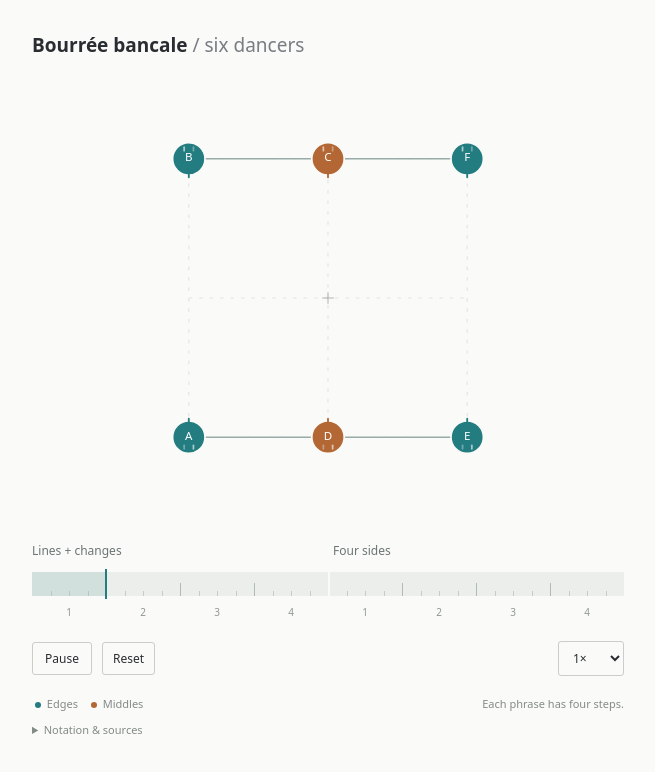
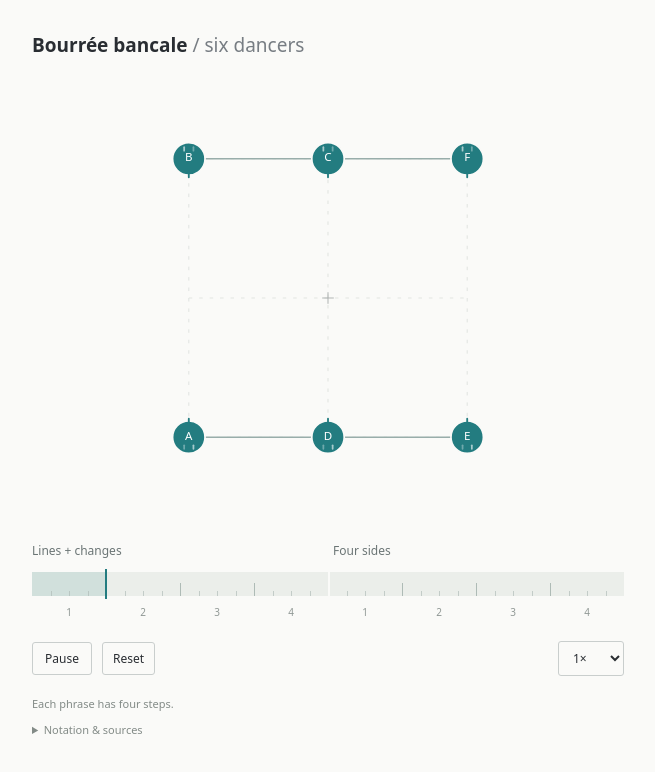
Before and after one commit to stared/balfolk-molecules, a website built with Vite: page index.html in a window 1280 px wide. Shown: the whole page, without its empty margins (312-967 px from the left). Built offline with nearby package versions, Linux system fonts and the light colour scheme.

Commit message:
Show dancer identities without fixed role colors

```diff
--- a/index.html
+++ b/index.html
@@ -30,7 +30,7 @@
         <button id="reset" type="button">Reset</button>
         <select id="speed" aria-label="Playback speed"><option value="0.5">0.5×</option><option value="1" selected>1×</option><option value="2">2×</option></select>
       </div>
-      <p class="note"><span class="key edge-key"></span> Edges <span class="key middle-key"></span> Middles <span class="timeline-key">Each phrase has four steps.</span></p>
+      <p class="note">Each phrase has four steps.</p>
       <details><summary>Notation &amp; sources</summary><p>The small tick shows facing; two marks inside each dancer suggest weight support. Paths and weight are schematic. 96 beats/min at 1×.<br><a href="https://www.folkabourk.fr/apprendre" target="_blank" rel="noreferrer">Choreography</a> · <a href="https://dansetrad.fr/fiches/fiches_pdf/Bourree_du_Berry.pdf" target="_blank" rel="noreferrer">Step reference</a></p></details>
     </main>
     <script type="module" src="/main.ts"></script>
--- a/main.ts
+++ b/main.ts
@@ -8,7 +8,7 @@ function $<T extends Element = HTMLElement>(selector: string): T {
 const scrub = $<HTMLInputElement>('#scrub');
 const speed = $<HTMLSelectElement>('#speed');
 $('#guides').innerHTML = `<path class="guide" d="M -120 -120 H 120 V 120 H -120 Z M 0 -120 V 120 M -120 0 H 120"/>`;
-$('#dancers').innerHTML = frame(0).dancers.map((d, i) => `<g class="dancer ${d.middle ? 'middle' : ''}" id="dancer-${i}"><g class="body"><circle r="14"/><path class="facing" d="M 0 -11 V -16"/><path class="support left" d="M -4 7 v 3"/><path class="support right" d="M 4 7 v 3"/></g><text text-anchor="middle" dy="2">${d.id}</text></g>`).join('');
+$('#dancers').innerHTML = frame(0).dancers.map((d, i) => `<g class="dancer" id="dancer-${i}"><g class="body"><circle r="14"/><path class="facing" d="M 0 -11 V -16"/><path class="support left" d="M -4 7 v 3"/><path class="support right" d="M 4 7 v 3"/></g><text text-anchor="middle" dy="2">${d.id}</text></g>`).join('');
 $('#sections').innerHTML = sections.map((section, i) => `<button type="button" data-section="${i}" title="${section.detail}">${section.name}</button>`).join('');
 $('#ticks').innerHTML = Array.from({ length: 31 }, (_, i) => `<i class="${(i + 1) % 16 === 0 ? 'section' : (i + 1) % 4 === 0 ? 'phrase' : 'step'}" style="left:${(i + 1) / 32 * 100}%"></i>`).join('');
 $('#phrases').innerHTML = Array.from({ length: 8 }, (_, i) => `<button type="button" data-phrase="${i}" aria-label="${itemAt(sections, i < 4 ? 0 : 1).name}, phrase ${i % 4 + 1}" title="${i < 4 ? 'Approach, change, retreat' : 'Approach, meet, pass, turn'} · four steps">${i % 4 + 1}</button>`).join('');
@@ -23,7 +23,6 @@ function render() {
     const element = itemAt(dancers, i);
     element.group.setAttribute('transform', `translate(${d.x} ${d.y})`);
     element.body.setAttribute('transform', `rotate(${d.angle})`);
-    element.group.classList.toggle('middle', d.middle);
     element.left.style.opacity = String(0.35 + 0.25 * (1 - state.rhythm.weight) / 2);
     element.right.style.opacity = String(0.35 + 0.25 * (1 + state.rhythm.weight) / 2);
   });
--- a/movement.ts
+++ b/movement.ts
@@ -9,7 +9,6 @@ export interface Dancer extends Position {
   angle: number;
   slot: number;
   id: string;
-  middle: boolean;
 }
 export interface DanceSection { name: string; start: number; duration: number; detail: string }
 export interface DanceFrame {
@@ -98,7 +97,7 @@ export function frame(time: number, cycle = 0): DanceFrame {
     }
     return { x: p[0], y: p[1], angle, slot };
   }).map((d, i) => {
-    return { ...d, id: itemAt(['A', 'B', 'C', 'F', 'E', 'D'], i), middle: d.slot === 1 || d.slot === 4 };
+    return { ...d, id: itemAt(['A', 'B', 'C', 'F', 'E', 'D'], i) };
   });
   let hands: [number, number][] = [];
   if (section === 0) {
--- a/style.css
+++ b/style.css
@@ -9,7 +9,6 @@ svg { display: block; width: 100%; max-height: 58vh; margin: 8px 0; overflow: vi
 .guide { fill: none; stroke: #dfe2de; stroke-width: 0.8; stroke-dasharray: 3 6; }
 .center { fill: none; stroke: #aaaead; stroke-width: 0.8; }
 .dancer { color: #237c80; }
-.dancer.middle { color: #b36735; }
 .dancer circle { fill: currentColor; stroke: #fafaf8; stroke-width: 1.5; }
 .dancer .facing { fill: none; stroke: currentColor; stroke-width: 1.6; stroke-linecap: round; }
 .dancer .support { fill: none; stroke: white; stroke-width: 1.5; stroke-linecap: round; }
@@ -39,12 +38,8 @@ button, select { font: inherit; font-size: 12px; background: transparent; color:
 #speed { margin-left: auto; }
 :focus-visible { outline: 2px solid #237c80; outline-offset: 4px; }
 .note { color: #838b87; font-size: 11px; margin-top: 19px; }
-.key { display: inline-block; width: 6px; height: 6px; border-radius: 50%; margin: 0 3px; }
-.edge-key { background: #237c80; }
-.middle-key { background: #b36735; margin-left: 10px; }
-.timeline-key { float: right; }
 details { margin-top: 9px; font-size: 11px; color: #838b87; }
 summary { cursor: pointer; width: fit-content; }
 details p { font-size: 11px; margin-top: 8px; }
 a { color: inherit; text-underline-offset: 3px; }
-@media (max-width: 480px) { main { margin-top: 24px; padding: 0 18px; } h1 { font-size: 18px; } .timeline-key { float: none; display: block; margin-top: 6px; } }
+@media (max-width: 480px) { main { margin-top: 24px; padding: 0 18px; } h1 { font-size: 18px; } }
```
Also changed, not shown: movement.test.ts (+9 -1 lines).
